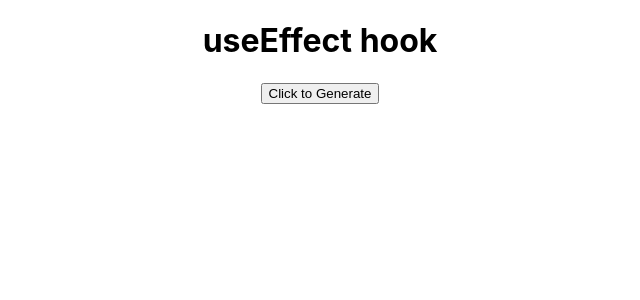
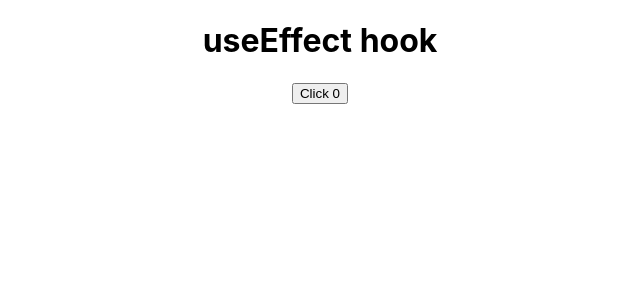
Before and after one commit to Shollytemmy/useEffect-projects, a React (Create React App) app in the folder use-effect/: page / in a window 1280 px wide. Shown: the top 300 px of the page, without its empty margins (320-960 px from the left). Built offline with nearby package versions, Linux system fonts and the light colour scheme.

Commit message:
working with effct hook

```diff
--- a/use-effect/src/App.js
+++ b/use-effect/src/App.js
@@ -6,6 +6,7 @@
 import FetchingWithButtonClick from './components/FetchingWithButtonClick';
 import RandomCounter from './components/RandomCounter';
 import SinglePostDataFetch from './components/SinglePostDataFetch';
+import UpdateTitle from './components/UpdateTitle';
 
 export const buttonContext = React.createContext()
 
@@ -29,7 +30,8 @@
       </buttonContext.Provider> */}
 
       {/* <DataFetchingWithReducer /> */}
-      <RandomCounter />
+      {/* <RandomCounter /> */}
+      <UpdateTitle />
 
 
     </div>
--- /dev/null
+++ b/use-effect/src/components/UpdateTitle.js
@@ -0,0 +1,20 @@
+import React from 'react'
+import { useEffect } from 'react'
+import { useState } from 'react'
+
+const UpdateTitle = () => {
+    const [count, setCount] = useState(0)
+
+
+    useEffect(() => {
+        document.title = `you click ${count} times`
+
+    })
+  return (
+    <div>
+        <button onClick={() => setCount(count + 1)}>Click {count}</button>
+    </div>
+  )
+}
+
+export default UpdateTitle
```
Also changed, not shown: use-effect/src/components/RandomCounter.js (line endings or trailing spaces).
